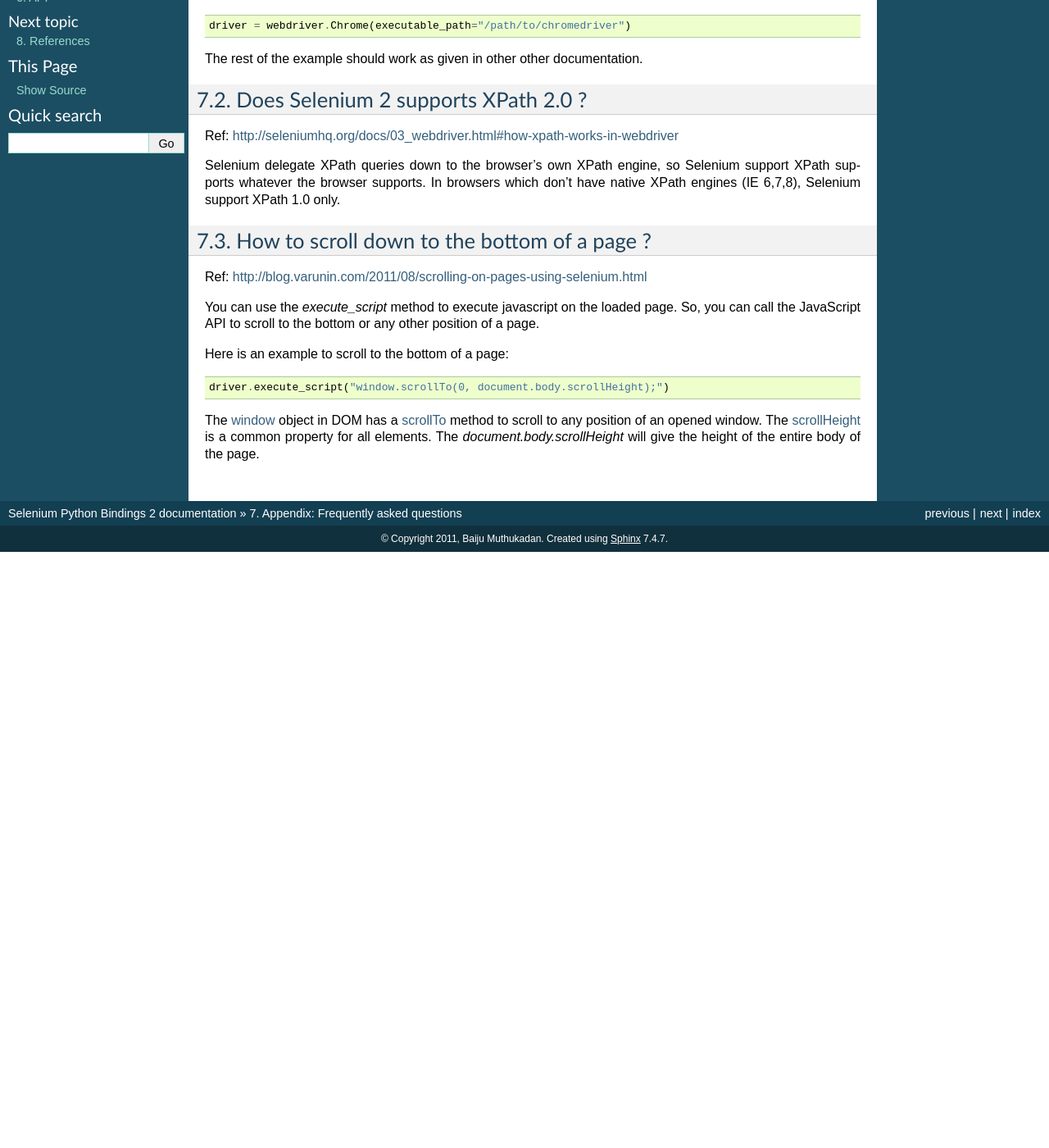
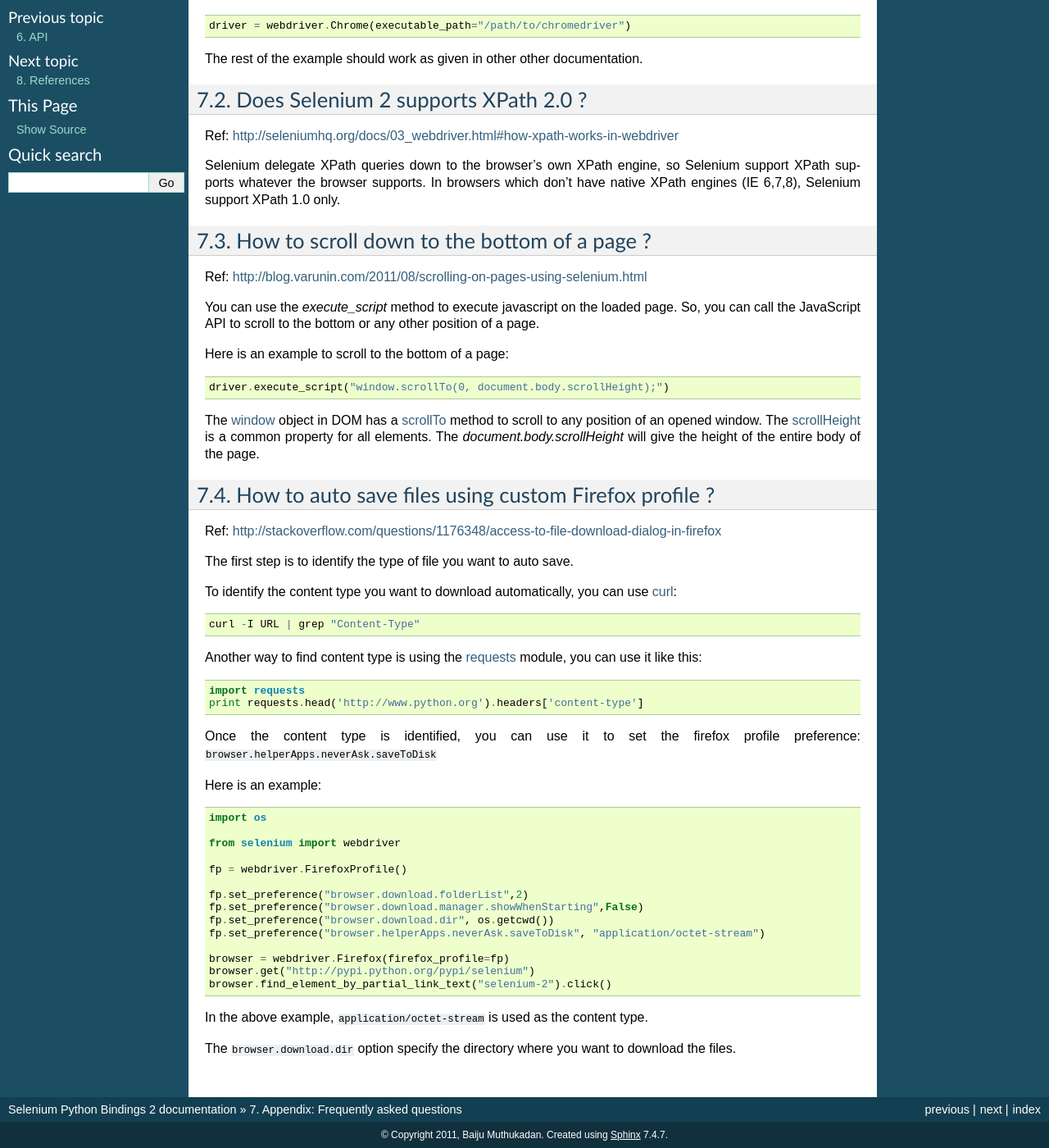
Before and after one commit to baijum/selenium-python, a Sphinx documentation site: the page built from source/faq.rst, in a window 1280 px wide and 1400 px high, scrolled down 250 px. Shown: the whole window at 82% size. Built offline with Sphinx 7.4.7, drawn with Linux system fonts in a browser that asks for light colours; before the commit the page ends 923 px from its top, so only the background shows below that; some of the changed text lies outside the part shown.

Commit message:
auto save files (FAQ)

```diff
--- a/source/faq.rst
+++ b/source/faq.rst
@@ -52,3 +52,45 @@
 <http://www.w3schools.com/jsref/dom_obj_all.asp>`_ is a common
 property for all elements.  The `document.body.scrollHeight` will give
 the height of the entire body of the page.
+
+How to auto save files using custom Firefox profile ?
+~~~~~~~~~~~~~~~~~~~~~~~~~~~~~~~~~~~~~~~~~~~~~~~~~~~~~
+
+Ref: http://stackoverflow.com/questions/1176348/access-to-file-download-dialog-in-firefox
+
+The first step is to identify the type of file you want to auto save.
+
+To identify the content type you want to download automatically, you can use
+`curl <http://curl.haxx.se/>`_::
+
+  curl -I URL | grep "Content-Type"
+
+Another way to find content type is using the `requests <http://python-requests.org>`_ module,
+you can use it like this::
+
+  import requests
+  print requests.head('http://www.python.org').headers['content-type']
+
+Once the content type is identified, you can use it to set the firefox profile preference:
+``browser.helperApps.neverAsk.saveToDisk``
+
+Here is an example::
+
+  import os
+
+  from selenium import webdriver
+
+  fp = webdriver.FirefoxProfile()
+
+  fp.set_preference("browser.download.folderList",2)
+  fp.set_preference("browser.download.manager.showWhenStarting",False)
+  fp.set_preference("browser.download.dir", os.getcwd())
+  fp.set_preference("browser.helperApps.neverAsk.saveToDisk", "application/octet-stream")
+
+  browser = webdriver.Firefox(firefox_profile=fp)
+  browser.get("http://pypi.python.org/pypi/selenium")
+  browser.find_element_by_partial_link_text("selenium-2").click()
+
+In the above example, ``application/octet-stream`` is used as the content type.
+
+The ``browser.download.dir`` option specify the directory where you want to download the files.
```
